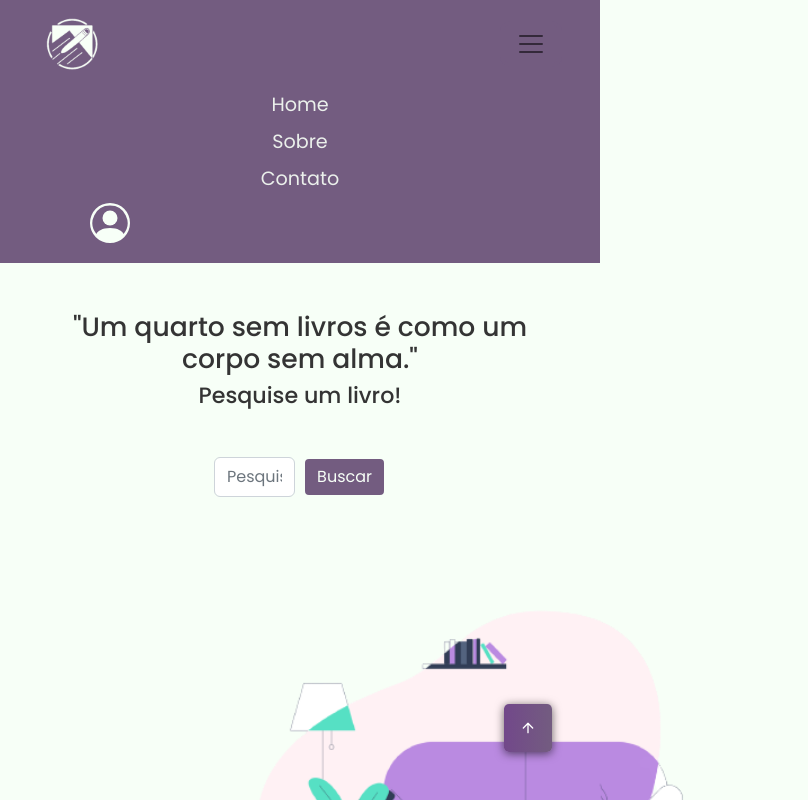
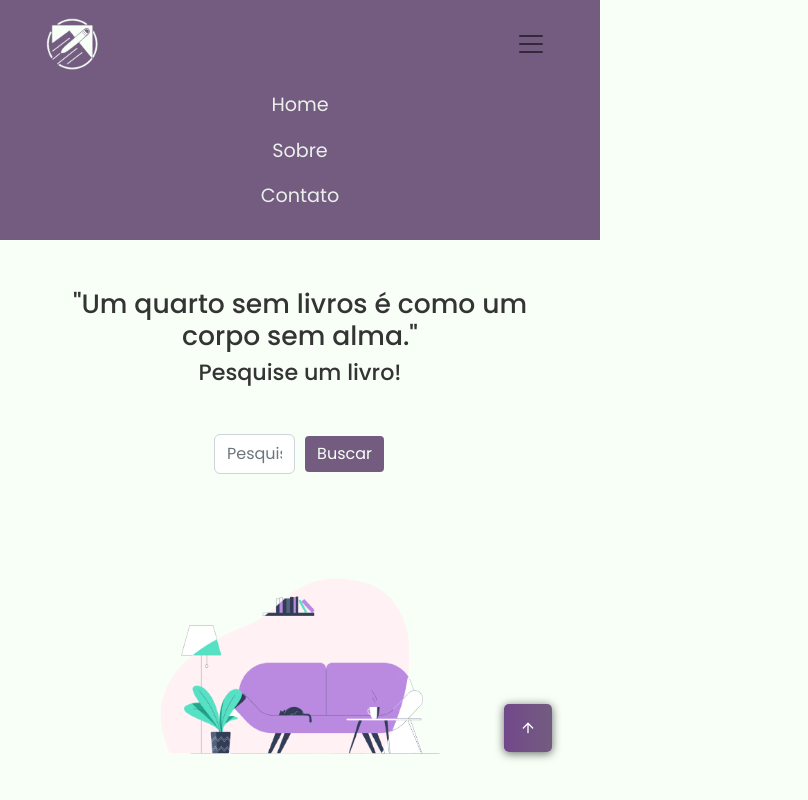
Before and after one commit to strattegia0704/clio, a React (Vite) app: page / in a window 600 px wide. Both pictures are taken after a click on the button 531 px from the left and 43 px from the top of the page. Shown: the top 800 px of the page, 808 px wide, since content can reach past the window. Built offline with nearby package versions, Linux system fonts and the light colour scheme.

Commit message:
Correção na responsividade
ajuste na resposividade da pagina home e header para mobile

```diff
--- a/src/components/Header.jsx
+++ b/src/components/Header.jsx
@@ -20,7 +20,7 @@ const Header = () => {
           <Navbar.Collapse id='navbarScroll'>
             <Nav
               className='me-auto my-2 my-lg-0'
-              style={{ maxHeight: '100px' }}
+              style={{ maxHeight: '300px' }}
               navbarScroll id='nav-item'
             >
               <Nav.Link as={Link} id='nav-link' className='nav-link' to='/'>
@@ -32,7 +32,7 @@ const Header = () => {
               <Nav.Link as={Link} id='nav-link' className='nav-link' to='/contato'>
                 Contato
               </Nav.Link>
-              <Nav.Link as={Link} id='Profile-link' className='nav-link' to='#'>
+              <Nav.Link as={Link} id='user-link' className='nav-link' to='#'>
                 Perfil
               </Nav.Link>
             </Nav>
--- a/src/pages/Home.jsx
+++ b/src/pages/Home.jsx
@@ -49,7 +49,7 @@ function Home() {
                     <Button id='btn-search' variant="outline-success" type='submit' >Buscar</Button>
                 </Form>
                 <div id='empty-space'>
-                    <img src={eImg} alt='Empty Image' width='650' height='500' />
+                    <img src={eImg} alt='Empty Image' />
                 </div>
             </Container>
             <Container className='card-container'>
--- a/src/styles/style.css
+++ b/src/styles/style.css
@@ -119,8 +119,9 @@ h6 {
     margin: auto;
 }
 
-#nav-link {
-    position: relative;
+#nav-link,
+#user-link {
+    position:  relative;
     text-align: center;
     color: #ebf0eb;
     padding: 0 1.35rem !important;
@@ -129,7 +130,8 @@ h6 {
     padding: 0 10px;
 }
 
-#nav-link:after {
+#nav-link:after,
+#user-link:after {
     content: "";
     position: absolute;
     background-color: #741222;
@@ -140,11 +142,13 @@ h6 {
     transition: .3s;
 }
 
-#nav-link:hover {
+#nav-link:hover,
+#user-link:hover {
     color: #fff;
 }
 
-#nav-link:hover:after {
+#nav-link:hover:after,
+#user-link:hover:after{
     width: 100%;
 }
 
@@ -424,10 +428,11 @@ h2.home {
 }
 
 #empty-space {
+    background-position: center;
+    margin: auto;
     height: 25rem;
-    background-position: center;
-    width: 55%;
-    margin: auto;
+    width: 35rem;
+    margin-top: -3rem;
     margin-bottom: 5rem;
 }
 
@@ -446,13 +451,36 @@ h2.home {
 */
 
 
-@media (max-width: 500px) {
+@media (max-width: 600px) {
     #logo {
         margin: 0;
     }
 
     #nav-link {
         margin-bottom: .8rem;
+    }
+
+    #nav-link:hover:after,
+    #user-link:hover:after {
+        position: absolute;
+        left: 6.9rem;
+        width: 40%;
+    }
+
+    #nav-link:after,
+    #user-link:after {
+        bottom: -3px;
+    }
+
+    #empty-space {
+        margin-top: 2rem;
+        margin-bottom: -5rem;
+        width: 25rem;
+    }
+
+    #empty-space img {
+        height: 20rem;
+        width: 25rem;
     }
 
     .User,
@@ -536,7 +564,8 @@ h2.home {
 }
 
 @media (min-width: 500px) {
-    #Profile-link {
+    #Profile-link,
+    #user-link {
         display: none;
     }
 }
```
